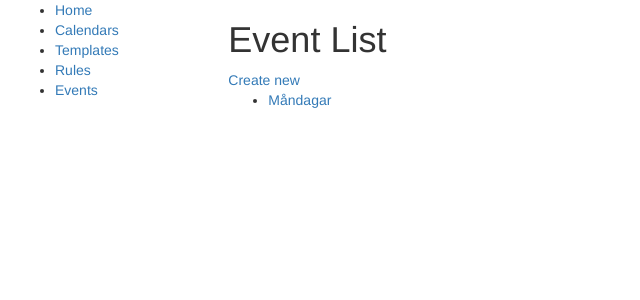
After one commit to makerslink/MakersLink-Scheduling, a Django app: page /scheduler/events in a window 1280 px wide. The commit adds this page. Shown: the top 300 px of the page, without its empty margins (0-640 px from the left). Run offline with Django 3.2, Linux system fonts and the light colour scheme; data comes from the database, SQL or seed files in the repository; some libraries are stand-ins or nearby versions.

Commit message:
Created views for Event -Listview lists all events within a month starting from current date Created 1 Event with a rule for each monday
Server runs but does not show anything
Added logging messages showing that the get_events function does not actually return any events.

```diff
--- a/makerslink/scheduler/models.py
+++ b/makerslink/scheduler/models.py
@@ -1,3 +1,6 @@
+import logging
+logger = logging.getLogger(__name__)
+
 from django.db import models
 from django.urls import reverse
 import uuid
@@ -154,12 +157,15 @@ class Event(models.Model):
         return event_list
 
     def get_events(self, from_date, until_date):
+        logger.warning("get_events called")
         # Get all actual EventInstances created from this Event
         event_instances = self.eventinstance_set.all()
+        logger.warning("event_instances is: %s", event_instances)
         # Create an EventReplacer object containing these EventInstances
         event_replacer = EventReplacer(event_instances)
         # Generate EventInstances that this Event can create between dates
         generated_events = self.get_event_list(from_date, until_date)
+        logger.warning("generated_events is: %s", generated_events)
         # Create list to hold a combination of generated and actual EventInstance
         final_eventlist = []
         # Go through all generated EventInstances
--- a/makerslink/scheduler/templates/base_generic.html
+++ b/makerslink/scheduler/templates/base_generic.html
@@ -22,7 +22,7 @@
           <li><a href="{% url 'calendars' %}">Calendars</a></li>
           <li><a href="{% url 'templates' %}">Templates</a></li>
           <li><a href="{% url 'rules' %}">Rules</a></li>
-          <li><a href="">Events</a></li>
+          <li><a href="{% url 'events' %}">Events</a></li>
       </ul>
      {% endblock %}
       </div>
--- /dev/null
+++ b/makerslink/scheduler/templates/scheduler/event_list.html
@@ -0,0 +1,22 @@
+{% extends "base_generic.html" %}
+
+{% block content %}
+    <h1>Event List</h1>
+    <a href="{% url 'event-create' %}">Create new</a>
+
+    {% if event_list %}
+    <ul>
+
+      {% for event in event_list %}
+      <li>
+        <a href="{{ event.get_absolute_url }}">{{ event.name }}</a>
+      </li>
+      {% endfor %}
+
+    </ul>
+    {% else %}
+      <p>No Events have been created.</p>
+    {% endif %}
+{% endblock %}
+
+template-detail
--- a/makerslink/scheduler/urls.py
+++ b/makerslink/scheduler/urls.py
@@ -29,3 +29,11 @@ urlpatterns += [
     path('rule/<int:pk>/update', views.SchedulingRuleUpdateView.as_view(), name='rule-update'),
     path('rule/<int:pk>/delete', views.SchedulingRuleDeleteView.as_view(), name='rule-delete'),
 ]
+
+urlpatterns += [
+    path('events', views.EventListView.as_view(), name='events'),
+    path('event/<int:pk>', views.EventDetailView.as_view(), name='event-detail'),
+    path('event/create/', views.EventCreateView.as_view(), name='event-create'),
+    path('event/<int:pk>/update', views.EventUpdateView.as_view(), name='event-update'),
+    path('event/<int:pk>/delete', views.EventDeleteView.as_view(), name='event-delete'),
+]
--- a/makerslink/scheduler/views.py
+++ b/makerslink/scheduler/views.py
@@ -1,13 +1,14 @@
 from django.shortcuts import render
 from .models import EventTemplate, SchedulingCalendar, Event, EventInstance, SchedulingRule
-import datetime
+from datetime import datetime, timezone
+from dateutil.relativedelta import *
 from django.views import generic
 from django.views.generic.edit import CreateView, UpdateView, DeleteView
 from django.urls import reverse_lazy
 
 # Create your views here.
 def index(request):
-    now = datetime.datetime.now().isoformat()
+    now = datetime.now().isoformat()
     num_host_needed = EventInstance.objects.filter(status__lte=0, start__gte=now).count()
 
     return render(
@@ -77,3 +78,29 @@ class SchedulingRuleUpdateView(UpdateView):
 class SchedulingRuleDeleteView(DeleteView):
     model = SchedulingRule
     success_url = reverse_lazy('rules')
+
+class EventListView(generic.ListView):
+    model = Event
+
+class EventDetailView(generic.DetailView):
+    model = Event
+
+    def get_context_data(self, **kwargs):
+        start = datetime.now(timezone.utc).replace(hour=0, minute=0, second=0, microsecond=0)
+        end = start+relativedelta(month=+1)
+        context = super(EventDetailView, self).get_context_data(**kwargs)
+        events = self.object.get_events(start, end)#start.isoformat(), end.isoformat())
+        context['eventlist'] = events
+        return context
+
+class EventCreateView(CreateView):
+    model = Event
+    fields = '__all__'
+
+class EventUpdateView(UpdateView):
+    model = Event
+    fields = '__all__'
+
+class EventDeleteView(DeleteView):
+    model = Event
+    success_url = reverse_lazy('events')
```
Also changed, not shown: makerslink/scheduler/templates/scheduler/event_confirm_delete.html (added, +15 -0 lines), makerslink/scheduler/templates/scheduler/event_detail.html (added, +22 -0 lines), makerslink/scheduler/templates/scheduler/event_form.html (added, +15 -0 lines).
